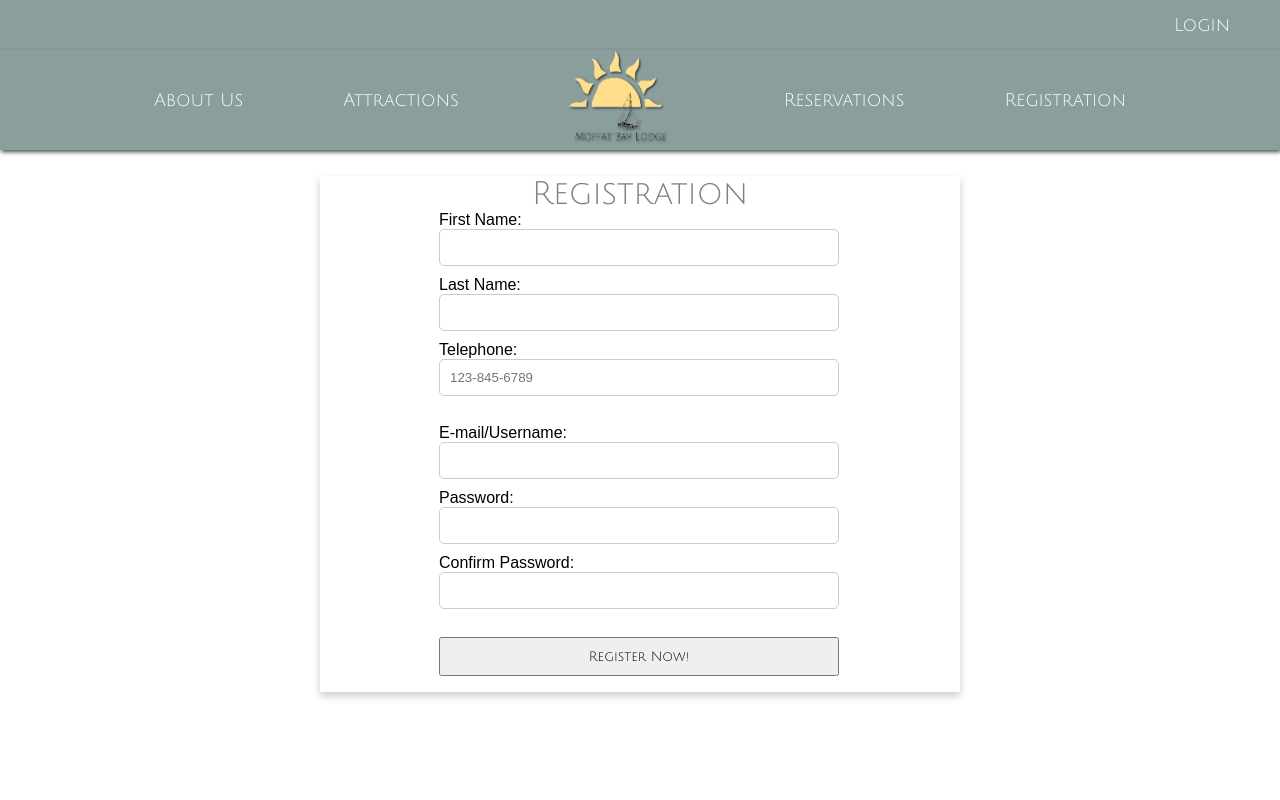
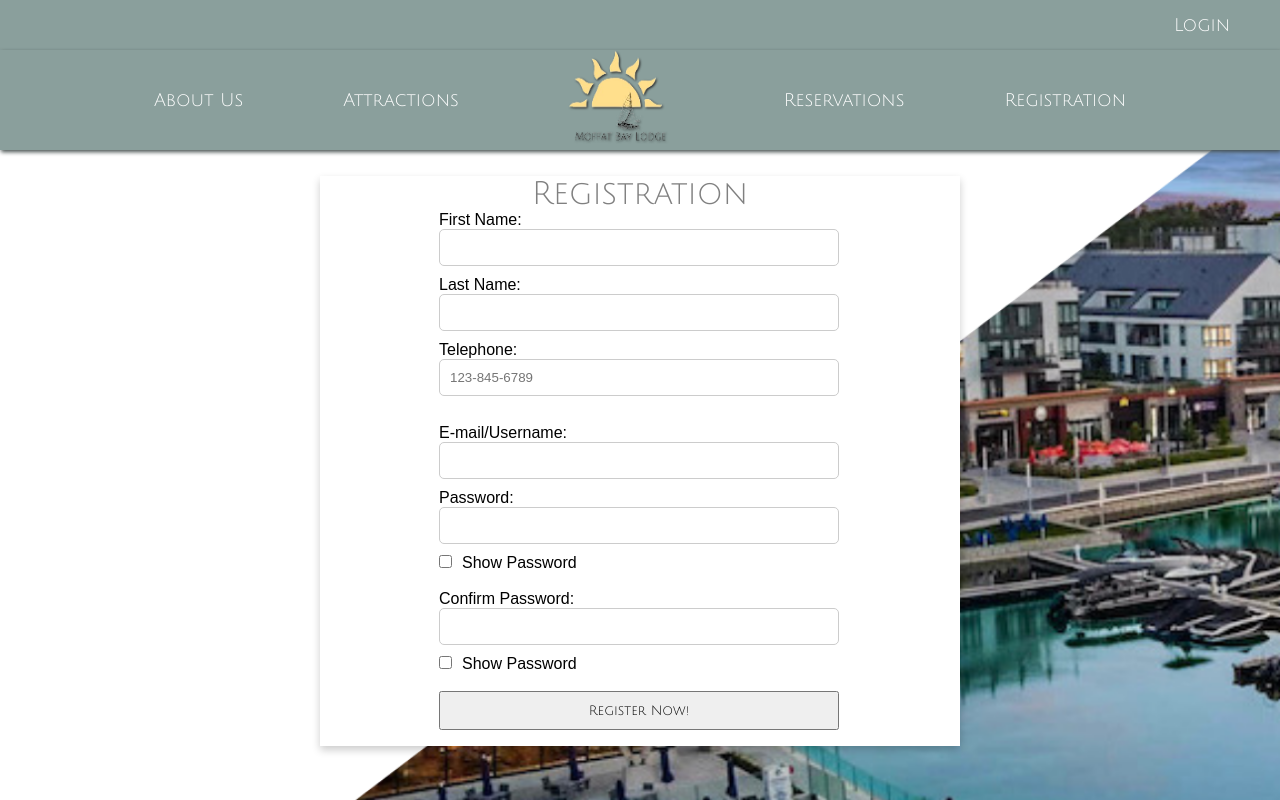
Before and after one commit to samiahFord/Moffat-Bay, a PHP site: page /Registration.php in a window 1280 px wide. Run offline with PHP 8.4, Linux system fonts and the light colour scheme.

Commit message:
Navigation and Registration updates
I added Toggles to the passwords so it makes it easier to enter the passwords. I also added the our current pages to the navigation page. I also left a comment on the attraction include the shared navigation.html.

```diff
--- a/Registration.php
+++ b/Registration.php
@@ -49,40 +49,11 @@ if ($_SERVER["REQUEST_METHOD"] == "POST") {
       // User password  do not match, display an error message
       echo "<script>alert('WARNING!!! The passwords you entered did not match WARNING!!! ');</script>";
     }
-    /*
-    // Query to check if the user exists
-    $query = "SELECT * FROM Guests WHERE first_name = '$first_name' OR last_name = '$last_name' OR telephone = '$telephone' AND email = '$email' OR password = '$password'";
-
-    $result = $con->query($query);
-
-    // Check if the query executed successfully
-    if ($result) {
-
-        // Check if the user exists
-        if ($result->num_rows > 0) {
-          // User already exist, display an error message
-          echo "<script>alert('The information you entered already exist');</script>";
-        } else {
-          // Prepare SQL Query to Insert user data into the database
-          $query = "INSERT INTO Guests (first_name,last_name,telephone,email,password) VALUES ('$first_name','$last_name', '$telephone', '$email', '$password')";
-
-          // Display at the top of Register page
-          // that the data was entered correctly.
-          if ($con->query($query)){
-            printf("Record inserted succesfully");
-          }
-          // Display a message at the top of Register page
-          // that the data was NOT entered into the database.
-          if ($con->errno) {
-            printf("Could not insert record into table: %s<br />", $con->error);
-          }
-        }
-    } else {
-        // Query execution failed, display an error message
-        echo "<script>alert('Error: " . $con->error . "');</script>";
-    }*/
+    // Toggle the password to see what is in the field
+    //echo "<div id='togglePaswd'></div>";
 }
 ?>
+
 <!DOCTYPE html>
 <!-- Team 2 : Capstone Project Registration Page -->
 <html lang="en">
@@ -93,7 +64,7 @@ if ($_SERVER["REQUEST_METHOD"] == "POST") {
   <link href='https://fonts.googleapis.com/css?family=Julius Sans One' rel='stylesheet'>
 </head>
 
-<body>
+<body class="landing-page">
   <?php
   readfile("shared/navigation.html");
   ?>
@@ -133,12 +104,14 @@ if ($_SERVER["REQUEST_METHOD"] == "POST") {
           </label>
           <label>
           <input type="password" id="password" name="password"required>
+          <input type="checkbox" onclick="togglePaswd()">Show Password<br><br>
           </label>
           <label>
           Confirm Password:
           </label>
           <label>
-          <input type="password" id="cpassword" name="cpassword"required><br><br>
+          <input type="password" id="cpassword" name="cpassword"required>
+          <input type="checkbox" onclick="toggleCpaswd()">Show Password<br><br>
           </label>
           <label>
           <input type="submit" value="Register Now!">
@@ -147,5 +120,26 @@ if ($_SERVER["REQUEST_METHOD"] == "POST") {
         </div>
       </div>
     </div>
+    <script type="text/JavaScript">
+    // Change the input type so the user can see the entered password
+    function togglePaswd() {
+      var x = document.getElementById("password");
+      if (x.type === "password") {
+        x.type = "text";
+      } else {
+        x.type = "password";
+      }
+    }
+
+    // Change the input type so the user can see the entered confirmation password
+    function toggleCpaswd() {
+      var y = document.getElementById("cpassword");
+      if (y.type === "password") {
+        y.type = "text";
+      } else {
+        y.type = "password";
+      }
+    }
+    </script>
 </body>
 </html>
--- a/attractions.php
+++ b/attractions.php
@@ -16,6 +16,9 @@
 
     <body>
         <!-- Navigation Bar-->
+        <?php
+        //readfile("shared/navigation.html");
+        ?>
         <nav id="login">
             <a href="#">Login</a>
           </nav>
--- a/shared/navigation.html
+++ b/shared/navigation.html
@@ -12,12 +12,12 @@
   </head>
   <body>
     <nav id="login">
-      <a href="#">Login</a>
+      <a href="login.php">Login</a>
     </nav>
     <nav id="navbar">
       <a href="#">About Us</a>
-      <a href="#">Attractions</a>
-      <a href="/index.php"
+      <a href="attractions.php">Attractions</a>
+      <a href="index.php"
         ><img src="shared/transparent-logo.png" alt="Logo image"
       /></a>
       <a href="#">Reservations</a>
--- a/shared/styles.css
+++ b/shared/styles.css
@@ -208,6 +208,10 @@ button {
     cursor: pointer;
 }
 
+input[type="checkbox"]{
+    margin-right: 10px;
+}
+
 button:hover {
     background-color: #555;
 }
@@ -233,6 +237,7 @@ input[type="submit"]
   margin-right: 25%;
   display: flex;
   flex-direction: column;
+  background-color: white;
 }
 
 .card-title {
```
